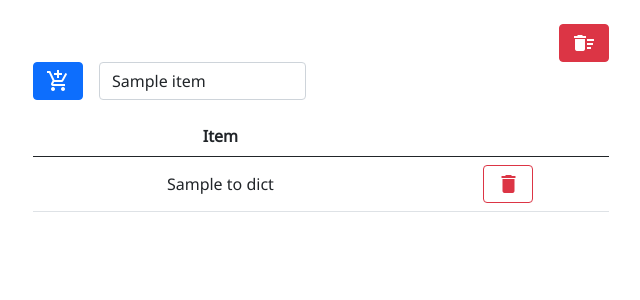
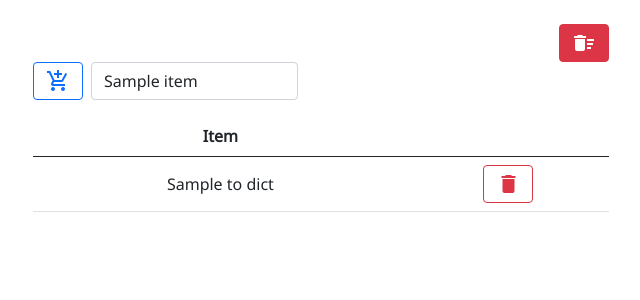
Before and after one commit to pzrsa/shopping-list, a Flask app: template templates/list.html in a window 1280 px wide. Shown: the part 56-356 px from the top of the page, without its empty margins (319-959 px from the left). Run offline with Flask 2, Linux system fonts and the light colour scheme; the template is opened without the code that fills it: most values are stand-ins (such as "Sample title", 1, 10 or a date in 2020); grey boxes marked "Sample" are stand-in pictures.

Commit message:
neater look

```diff
--- a/static/styles.css
+++ b/static/styles.css
@@ -3,6 +3,10 @@
 body {
   font-family: "Noto Sans", sans-serif !important;
   margin: 0 auto;
+}
+
+a {
+  text-decoration: none;
 }
 
 .container-md {
--- a/templates/list.html
+++ b/templates/list.html
@@ -7,6 +7,7 @@
 <div class="d-flex justify-content-end">
     <a class="btn btn-danger material-icons" data-bs-toggle="modal" data-bs-target="#deleteAllModal">delete_sweep</a>
 </div>
+
 <div class="modal fade" id="deleteAllModal" tabindex="-1" aria-labelledby="deleteAllModalLabel" aria-hidden="true">
     <div class="modal-dialog">
         <div class="modal-content">
@@ -26,11 +27,11 @@
 </div>
 
 <!-- Form for adding items to list -->
-<form class="row g-3" method="POST">
-    <div class="col-auto">
-        <button type="submit" class="btn btn-primary mb-3 material-icons">add_shopping_cart</button>
+<form class="row" method="POST">
+    <div class="col-auto pe-1">
+        <button type="submit" class="btn btn-outline-primary mb-3 material-icons">add_shopping_cart</button>
     </div>
-    <div class="col-auto">
+    <div class="col-auto ps-1">
         <label for="itemName" class="visually-hidden">Add item</label>
         <input type="text" class="form-control" id="itemName" placeholder="Add item" name="name"
             value="{{ item.name }}">
```
